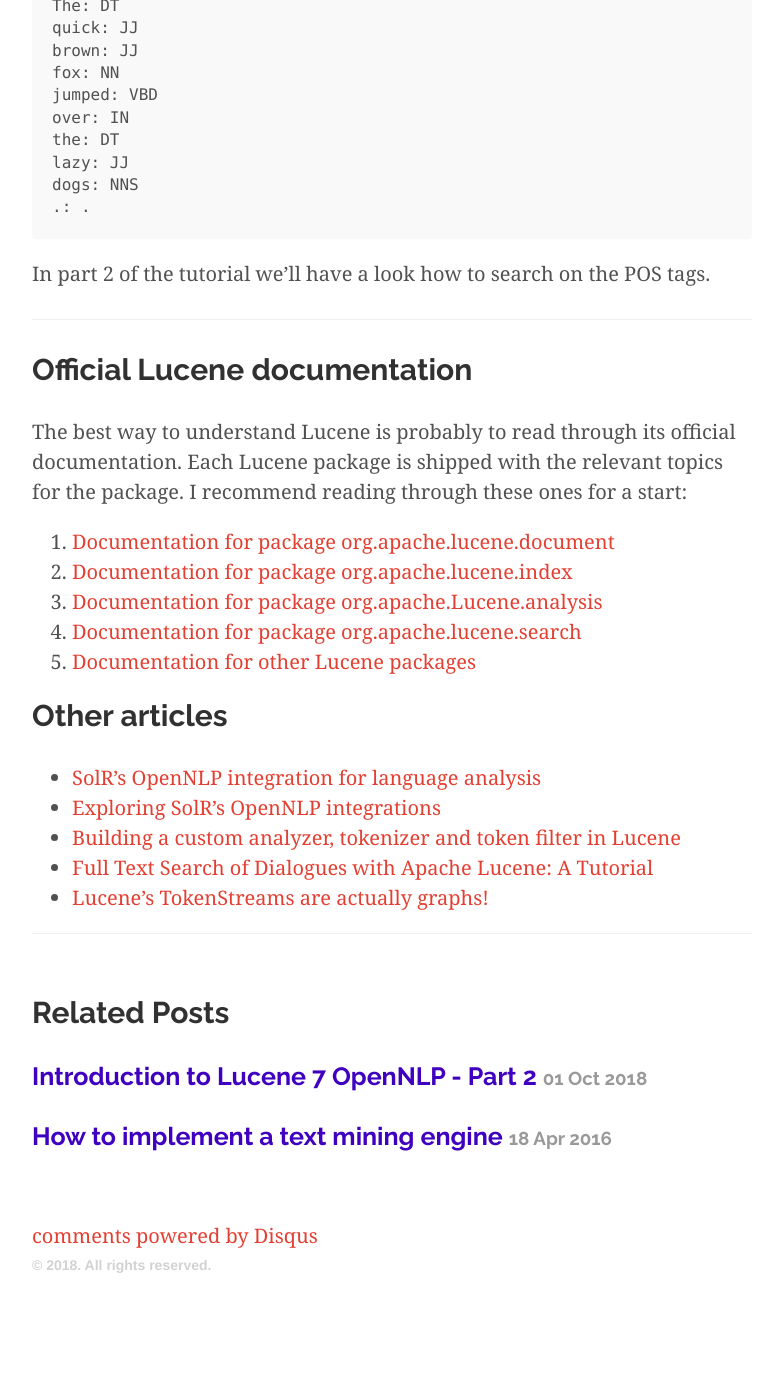
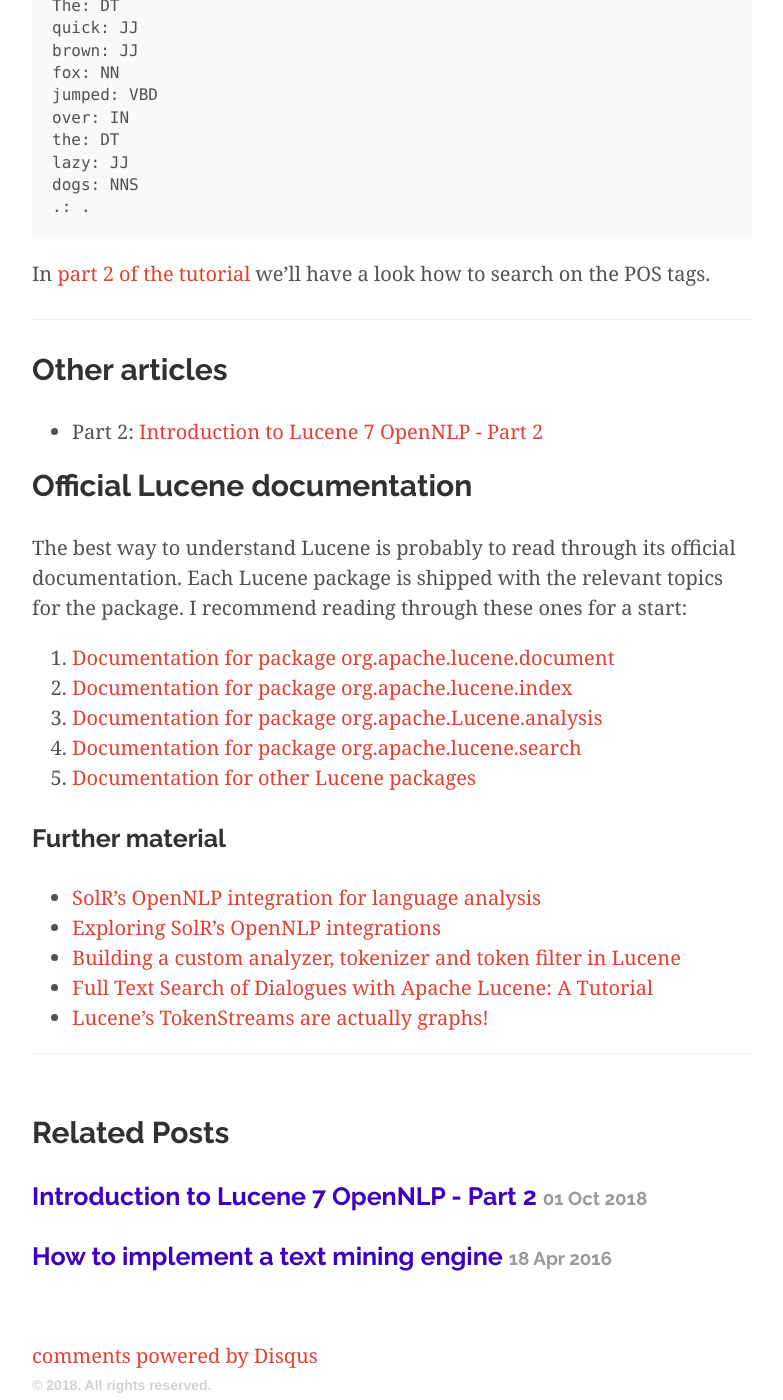
Before and after one commit to fabian-kostadinov/fabian-kostadinov.github.io, a Jekyll site: the page built from _posts/2018-09-08-introduction-to-lucene-opennlp-part1.md, in a window 1280 px wide and 1400 px high, scrolled down 10664 px. Shown: the whole window, without its empty margins (248-1031 px from the left). Built offline with Jekyll 4.4.1, drawn with Linux system fonts in a browser that asks for light colours; nearby versions of some CDN libraries; comment, search, counter and statistics services are not loaded; before the commit the page ends 11963 px from its top, so only the background shows below that.

Commit message:
Added relative URLs to next part

````diff
--- a/_posts/2018-09-08-introduction-to-lucene-opennlp-part1.md
+++ b/_posts/2018-09-08-introduction-to-lucene-opennlp-part1.md
@@ -295,9 +295,13 @@
 dogs: NNS
 .: .
 ```
-In part 2 of the tutorial we'll have a look how to search on the POS tags.
+In [part 2 of the tutorial]({% post_url 2018-10-01-introduction-to-lucene-opennlp-part2 %}) we'll have a look how to search on the POS tags.
 
 ----
+## Other articles
+
+* Part 2: [Introduction to Lucene 7 OpenNLP - Part 2]({% post_url 2018-10-01-introduction-to-lucene-opennlp-part2 %})
+
 ## Official Lucene documentation
 The best way to understand Lucene is probably to read through its official documentation. Each Lucene package is shipped with the relevant topics for the package. I recommend reading through these ones for a start:
 
@@ -307,7 +311,7 @@
 4. [Documentation for package org.apache.lucene.search](https://lucene.apache.org/core/7_4_0/core/org/apache/lucene/search/package-summary.html)
 5. [Documentation for other Lucene packages](https://lucene.apache.org/core/7_4_0/core/overview-summary.html)
 
-## Other articles
+### Further material
 
 - [SolR's OpenNLP integration for language analysis](https://github.com/apache/lucene-solr/blob/master/solr/solr-ref-guide/src/language-analysis.adoc#opennlp-integration)
 - [Exploring SolR's OpenNLP integrations](https://opensourceconnections.com/blog/2018/08/06/intro_solr_nlp_integrations/)
````
